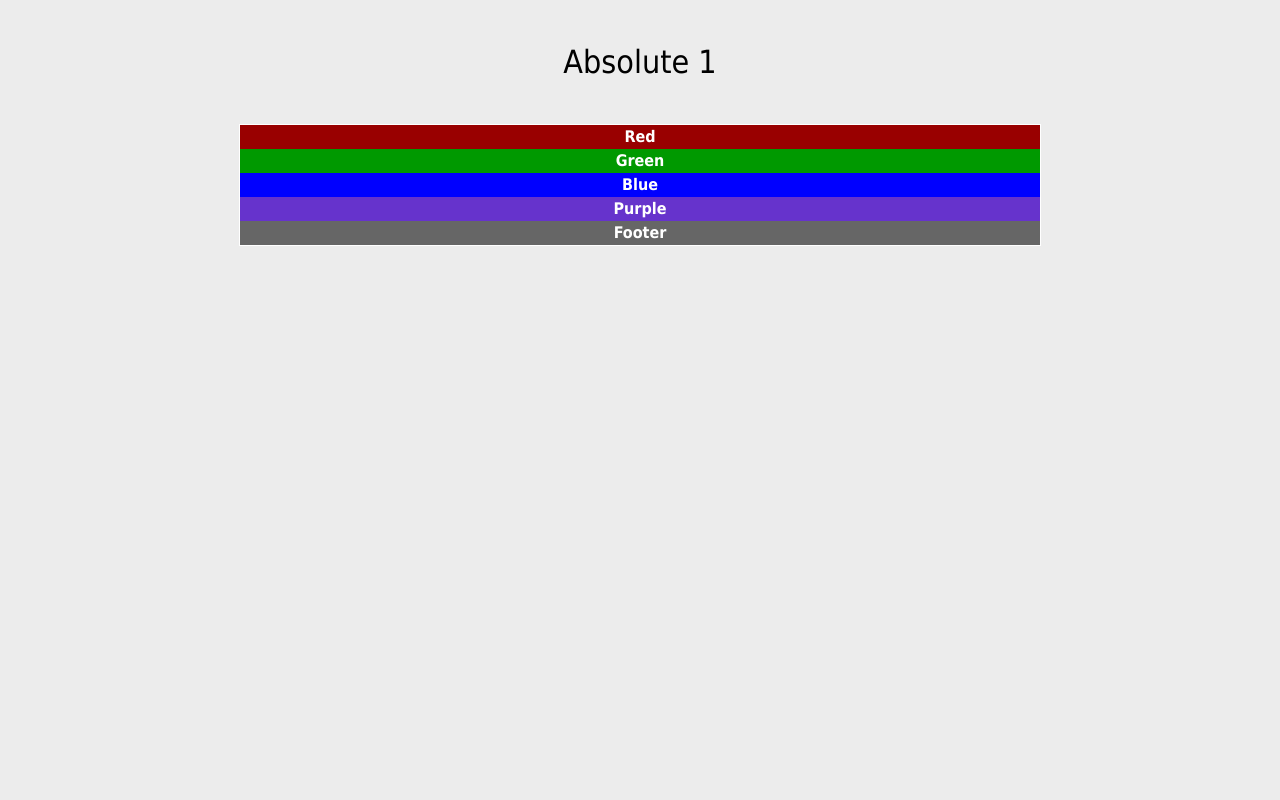
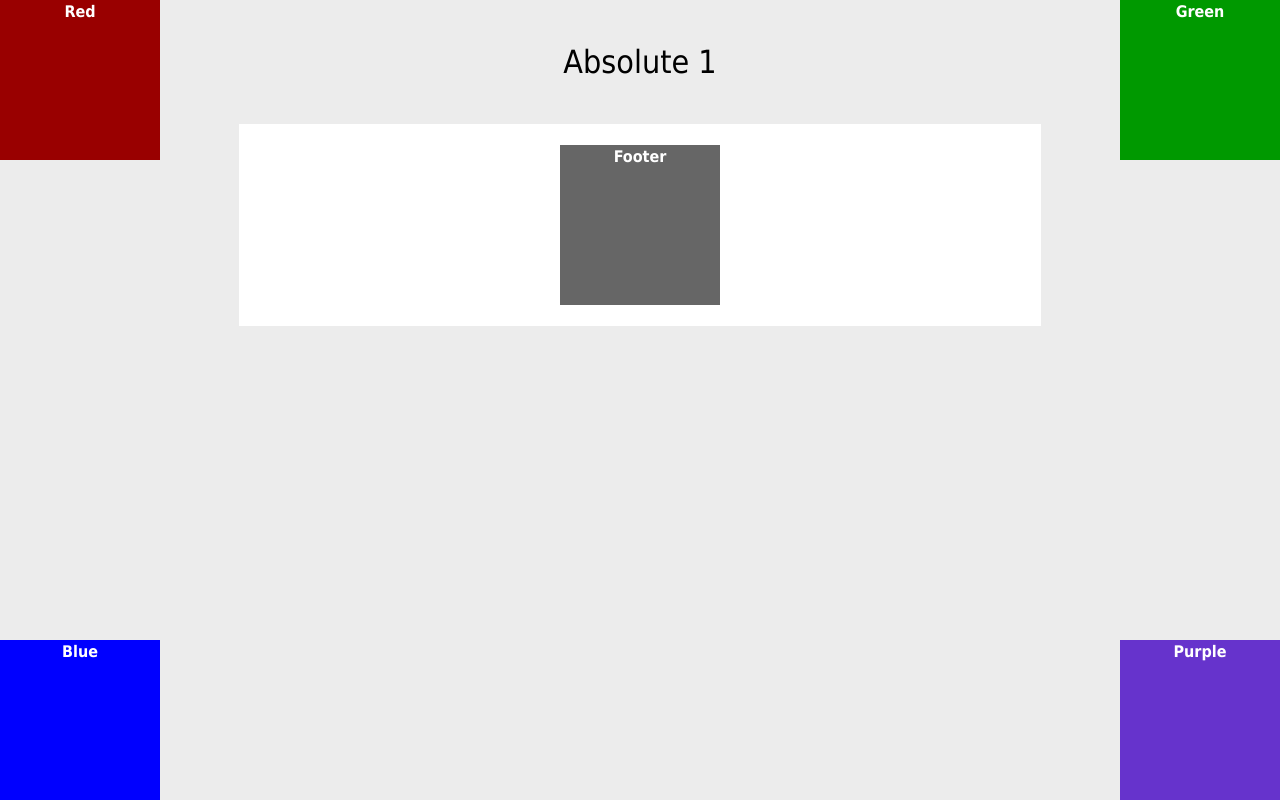
Before and after one commit to davidortiz02/ifsc-1310, a plain HTML site: page positioning-lab/absolute-1.html in a window 1280 px wide. Drawn offline with Linux system fonts and the light colour scheme.

Commit message:
Finished the floating and positioning labs

```diff
--- a/positioning-lab/absolute-1.html
+++ b/positioning-lab/absolute-1.html
@@ -32,18 +32,44 @@ body {
 }
 #red {
 	background-color: #900;
+	position: absolute;
+	top: 0;
+	left: 0;
+	width: 160px;
+	height: 160px;
 }
 #green {
 	background-color: #090;
+	position: absolute;
+	top: 0;
+	right: 0;
+	width: 160px;
+	height: 160px;
 }
 #blue {
 	background-color: #00F;
+	position: absolute;
+	bottom: 0;
+	left: 0;
+	width: 160px;
+	height: 160px;
 }
 #purple {
 	background-color: #63C;
+	position: absolute;
+	bottom: 0;
+	right: 0;
+	width: 160px;
+	height: 160px;
 }
 #footer {
 	background-color: #666;
+	width: 160px;
+	height: 160px;
+	position:static;
+	margin: auto;
+	margin-top: 20px;
+	margin-bottom: 20px;
 }
 h1 {
 	color: #000;
```
Also changed, not shown: positioning-lab/absolute-2.html (+28 -0 lines), positioning-lab/float-1.html (+25 -0 lines), positioning-lab/float-2.html (+25 -0 lines).
